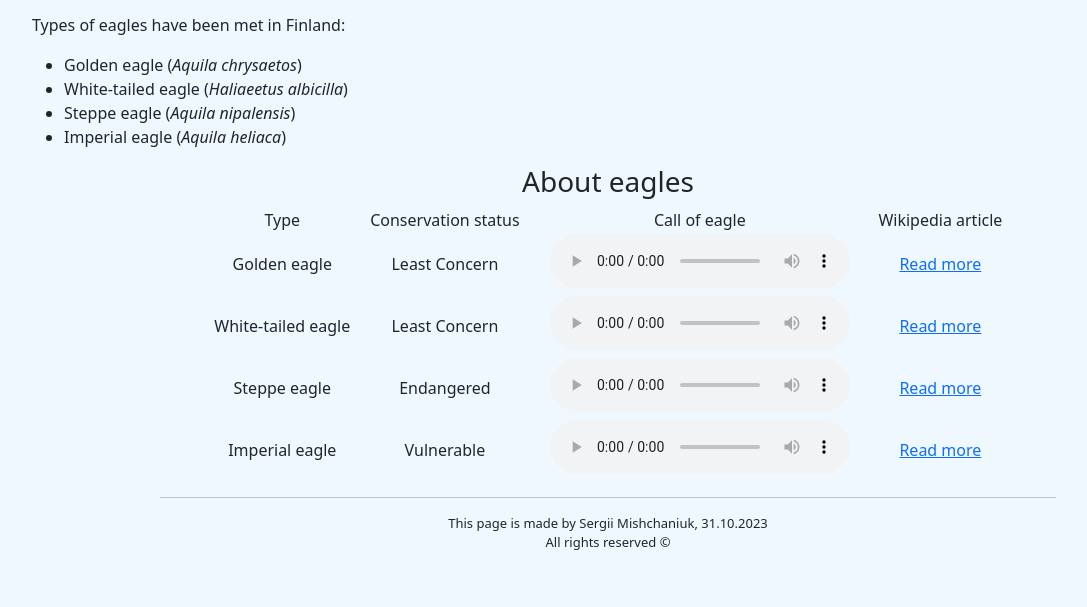
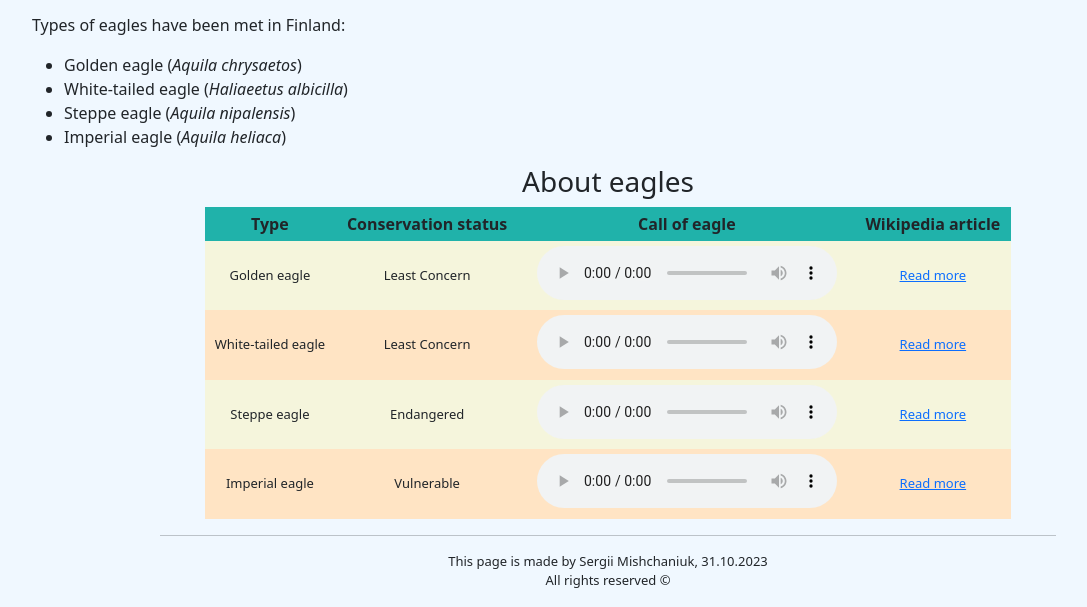
Before and after one commit to sergii-sami/fronend_css, a plain HTML site: page 2_my_site_css/index.html in a window 1280 px wide. Shown: the part 896-1503 px from the top of the page, without its empty margins (32-1119 px from the left). Before the commit the page ends 1465 px from the top, so only its background shows below. Drawn offline with nearby package versions, Linux system fonts and the light colour scheme.

Commit message:
Table style

```diff
--- a/2_my_site_css/index.html
+++ b/2_my_site_css/index.html
@@ -58,11 +58,25 @@
             /* Table style */
             table {
                 width: 100%;
+                border-collapse: collapse;
             }
-            table, th, td {
-                border-collapse: collapse;
+            th, td {
                 text-align: center;
+                padding: 5px;
             }
+            th {
+                background-color:lightseagreen;
+            }
+            td {
+                font-size: small;
+            }
+            tr:nth-child(even) {
+                background-color: beige;
+            }
+            tr:nth-child(odd) {
+                background-color:bisque;
+            }
+            tr:hover {background-color: lightgray;}
 
             /* Menu btn */
             #menu_btn {
@@ -185,10 +199,10 @@
                     <h3>About eagles</h3>
                     <table>
                         <tr>
-                            <td>Type</td>
-                            <td>Conservation status</td>
-                            <td>Call of eagle</td>
-                            <td>Wikipedia article</td>
+                            <th>Type</td>
+                            <th>Conservation status</td>
+                            <th>Call of eagle</td>
+                            <th>Wikipedia article</td>
                         </tr>
                         <tr>
                             <td>Golden eagle</td>
```
